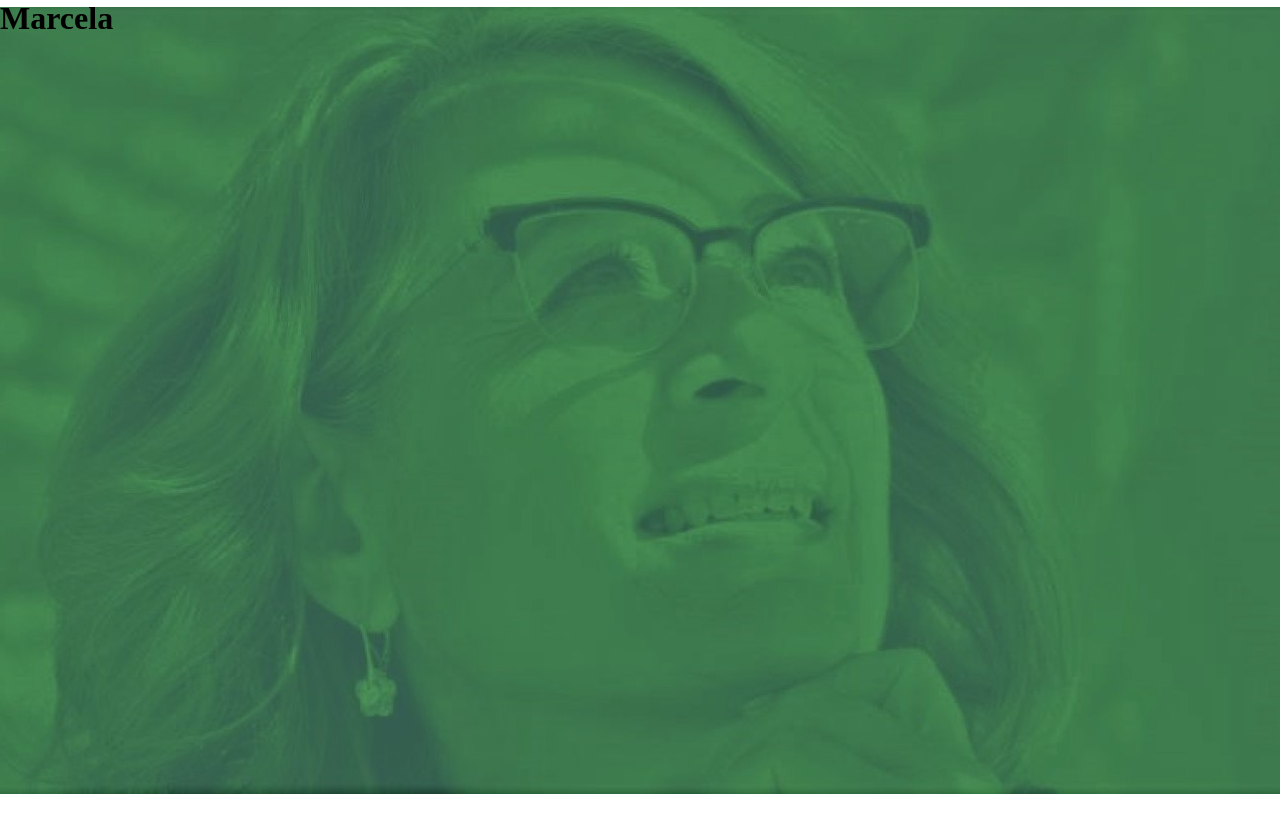
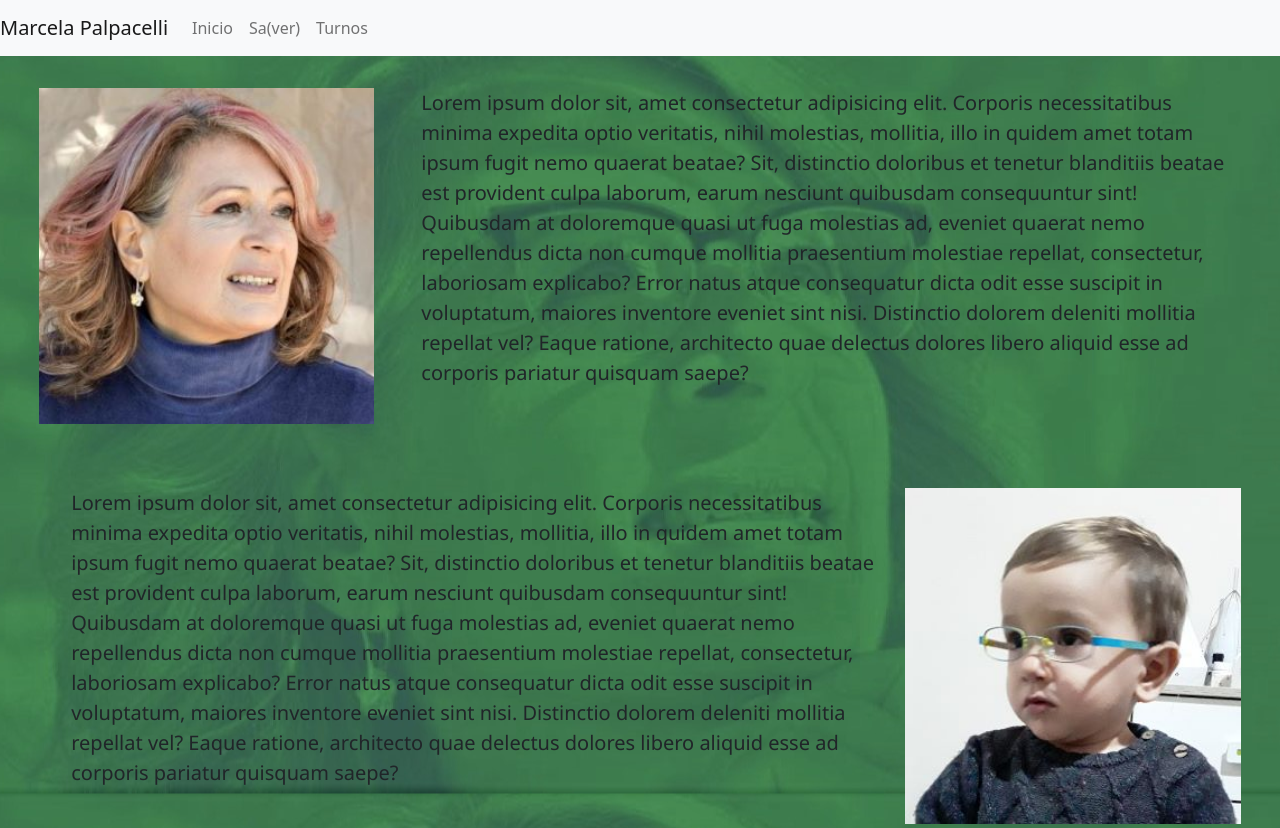
Before and after one commit to CesarCoder2021/FinalJS2, a plain HTML site: page pages/marcela.html in a window 1280 px wide. Shown: the top 828 px of the page. Before the commit the page ends 800 px from the top, so only its background shows below. Drawn offline with nearby package versions, Linux system fonts and the light colour scheme.

Commit message:
Conformado bio

```diff
--- a/css/style.css
+++ b/css/style.css
@@ -105,7 +105,7 @@ body {
   width: 100%;
   height: 100vh;
   background-image: url(/img/Fondo_Marce_duotone.jpg);
-  background-repeat: no-repeat;
+  background-repeat:repeat-y;
   background-size: auto;
   background-position: center;
 }
@@ -150,23 +150,16 @@ textarea {
   border-radius: 6px;
 }
 
-#apiOptica {
-  background-color: #34644c;
-  opacity: 0.6;
-  width: 100%;
-  height: 50vh;
-}
-
 .bodyNoticias {
   display: flex;
   justify-content: space-around;
   flex-direction: column;
   align-items: center;
-  }
+}
 
 #noticias {
   width: 70%;
 }
 .saber {
-  margin-top: 1rem;
+  margin-top: 4rem;
 }
--- /dev/null
+++ b/css/style_bio.css
@@ -0,0 +1,32 @@
+* {
+    margin: 0;
+    padding: 0;
+    box-sizing: border-box;
+    text-decoration: none;
+    text-decoration-color: currentColor;
+  }
+
+  body {
+    width: 100%;
+    height: 100vh;
+    background-image: url(/img/Fondo_Marce_duotone.jpg);
+    background-repeat:repeat-y;
+    background-size: auto;
+    background-position: center;
+  }
+
+  .marce1 {
+      width: 100%;
+      height: 50vh;
+      display: flex;
+      flex-direction: row;
+      padding: 2rem;
+      justify-content: space-around;
+  }
+
+  .textos {
+      font-size: 20px;
+      font-family: 'Segoe UI', Tahoma, Geneva, Verdana, sans-serif;
+      padding-left: 2rem;
+      width: 70%;
+  }
--- a/pages/marcela.html
+++ b/pages/marcela.html
@@ -4,10 +4,52 @@
     <meta charset="UTF-8">
     <meta http-equiv="X-UA-Compatible" content="IE=edge">
     <meta name="viewport" content="width=device-width, initial-scale=1.0">
-    <link rel="stylesheet" href="/css/style.css">
+    <link rel="stylesheet" href="/css/style_bio.css">
+    <link href="https://cdn.jsdelivr.net/npm/bootstrap@5.1.3/dist/css/bootstrap.min.css" rel="stylesheet" integrity="sha384-1BmE4kWBq78iYhFldvKuhfTAU6auU8tT94WrHftjDbrCEXSU1oBoqyl2QvZ6jIW3" crossorigin="anonymous">
     <title>Marcela</title>
 </head>
 <body>
-    <h1>Marcela</h1>
+    <header class="navTurnos">
+        <!-- Navbar -->
+        <nav class="navbar navbar-expand-lg navbar-light bg-light">
+          <a class="navbar-brand" href="/index.html" color="blue">Marcela Palpacelli </a>
+          <button class="navbar-toggler" type="button" data-toggle="collapse" data-target="#navbarNav" aria-controls="navbarNav" aria-expanded="false" aria-label="Toggle navigation">
+          <span class="navbar-toggler-icon"></span>
+          </button>
+          <div class="collapse navbar-collapse" id="navbarNav">
+            <ul class="navbar-nav">
+              <li class="nav-item active">
+                <a class="nav-link" href="/index.html">Inicio <span class="sr-only"></span></a>
+              </li>
+              <li class="nav-item">
+                <a class="nav-link" href="./saver.html">Sa(ver)</a>
+              </li>
+              <li class="nav-item">
+                <a class="nav-link" href="/pages/turnos.html">Turnos</a>
+              </li>
+            </ul>
+          </div>
+        </nav>
+      </header>
+    <div class="marce1">
+        <img src="/img/bio/MarcePpal.jpg" alt="">
+        <p class="textos">
+            Lorem ipsum dolor sit, amet consectetur adipisicing elit. Corporis necessitatibus minima expedita optio veritatis, nihil molestias, mollitia, illo in quidem amet totam ipsum fugit nemo quaerat beatae? Sit, distinctio doloribus et tenetur blanditiis beatae est provident culpa laborum, earum nesciunt quibusdam consequuntur sint! Quibusdam at doloremque quasi ut fuga molestias ad, eveniet quaerat nemo repellendus dicta non cumque mollitia praesentium molestiae repellat, consectetur, laboriosam explicabo? Error natus atque consequatur dicta odit esse suscipit in voluptatum, maiores inventore eveniet sint nisi. Distinctio dolorem deleniti mollitia repellat vel? Eaque ratione, architecto quae delectus dolores libero aliquid esse ad corporis pariatur quisquam saepe?
+        </p>
+    </div>
+    <div class="marce1">
+        <p class="textos">
+            Lorem ipsum dolor sit, amet consectetur adipisicing elit. Corporis necessitatibus minima expedita optio veritatis, nihil molestias, mollitia, illo in quidem amet totam ipsum fugit nemo quaerat beatae? Sit, distinctio doloribus et tenetur blanditiis beatae est provident culpa laborum, earum nesciunt quibusdam consequuntur sint! Quibusdam at doloremque quasi ut fuga molestias ad, eveniet quaerat nemo repellendus dicta non cumque mollitia praesentium molestiae repellat, consectetur, laboriosam explicabo? Error natus atque consequatur dicta odit esse suscipit in voluptatum, maiores inventore eveniet sint nisi. Distinctio dolorem deleniti mollitia repellat vel? Eaque ratione, architecto quae delectus dolores libero aliquid esse ad corporis pariatur quisquam saepe?
+        </p>
+        <img src="/img/bio/BenjaLentes.jpg" alt="">
+    </div>
+    <div class="marce1">
+        <img src="/img/bio/MarceBaila.jpg" alt="">
+        <p class="textos">
+            Lorem ipsum dolor sit, amet consectetur adipisicing elit. Corporis necessitatibus minima expedita optio veritatis, nihil molestias, mollitia, illo in quidem amet totam ipsum fugit nemo quaerat beatae? Sit, distinctio doloribus et tenetur blanditiis beatae est provident culpa laborum, earum nesciunt quibusdam consequuntur sint! Quibusdam at doloremque quasi ut fuga molestias ad, eveniet quaerat nemo repellendus dicta non cumque mollitia praesentium molestiae repellat, consectetur, laboriosam explicabo? Error natus atque consequatur dicta odit esse suscipit in voluptatum, maiores inventore eveniet sint nisi. Distinctio dolorem deleniti mollitia repellat vel? Eaque ratione, architecto quae delectus dolores libero aliquid esse ad corporis pariatur quisquam saepe?
+        </p>
+    </div>
+
+
 </body>
 </html>
```
Also changed, not shown: js/script.js (+5 -6 lines), pages/saver.html (+23 -0 lines), pages/turnos.html (+3 -2 lines), img/bio/BenjaLentes.jpg (added), img/bio/MarceBaila.jpg (added), img/bio/MarcePpal.jpg (added), 1 other file.
